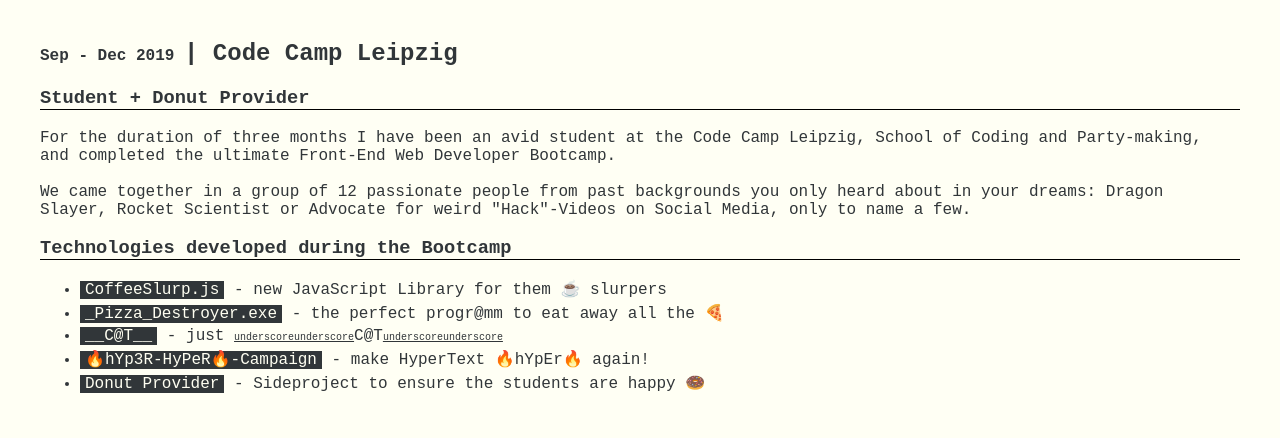
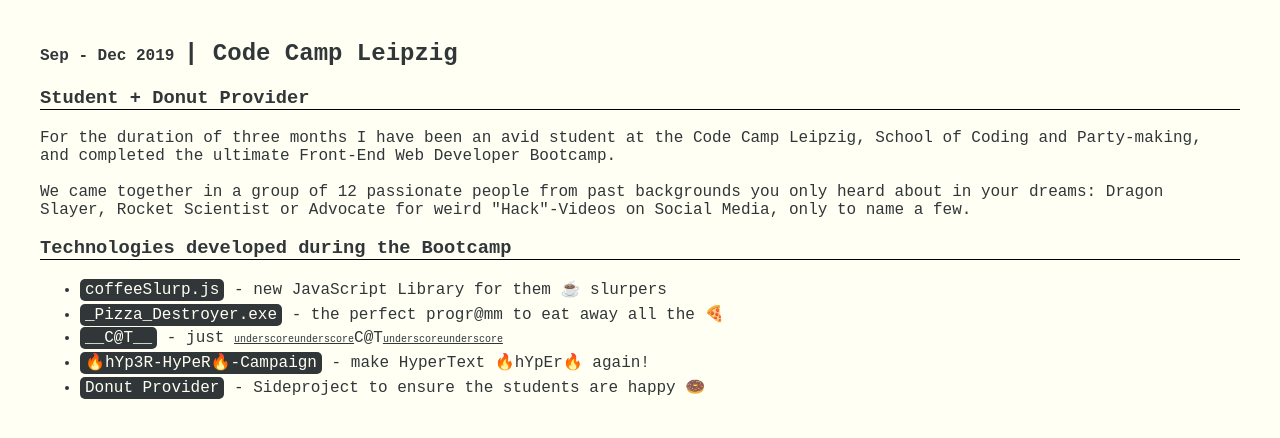
Before and after one commit to valeriakori/html_and_css, a plain HTML site: page wednesday/project/index.html in a window 1280 px wide. Drawn offline with Linux system fonts and the light colour scheme.

Commit message:
remove not needed tags

```diff
--- a/wednesday/project/index.html
+++ b/wednesday/project/index.html
@@ -1,8 +1,8 @@
 <!DOCTYPE html>
 <html lang="en">
   <head>
-        <link rel="shortcut icon" href="/favicon.ico" type="image/x-icon">
-        <link rel="icon" href="./favicon.ico" type="image/x-icon">
+    <link rel="shortcut icon" href="./favicon.ico" type="image/x-icon" />
+    <link rel="icon" href="./favicon.ico" type="image/x-icon" />
     <meta charset="UTF-8" />
     <title>CV</title>
     <style>
@@ -30,49 +30,65 @@
       .tech-item-title {
         background-color: #313639;
         color: #fffff2;
-          padding: 0px 5px;
+        padding: 2px 5px;
+        border-radius: 5px;
       }
       ul.technologie-list {
         /*Let's make the bullet points cooler!!*/
         /* list-style-type: decimal-leading-zero; */
       }
       .technologie-list li {
-          margin-bottom: 4px;
+        margin-bottom: 5px;
       }
-
     </style>
   </head>
   <body>
     <main>
       <section>
-        <div class="timeline-item">
         <article class="project">
-            <!-- project post -->
-            <div class="project-post">
-              <h2 class="title"><span class="date">Sep - Dec 2019 </span> | Code Camp Leipzig</h2>
+          <h2 class="title">
+            <span class="date">Sep - Dec 2019 </span> | Code Camp Leipzig
+          </h2>
           <h3 class="role">Student + Donut Provider</h3>
-              <div class="project-description">
-                <p>For the duration of three months I have been an avid student at the Code Camp Leipzig, School of Coding and Party-making,
-                    and completed the ultimate Front-End Web Developer Bootcamp.<br><br>
-                    We came together in a group of 12 passionate people from past backgrounds you only heard about in your dreams:
-                    Dragon Slayer, Rocket Scientist or Advocate for weird "Hack"-Videos on Social Media, only to name a few.
+          <p class="project-description">
+            For the duration of three months I have been an avid student at the
+            Code Camp Leipzig, School of Coding and Party-making, and completed
+            the ultimate Front-End Web Developer Bootcamp.<br /><br />
+            We came together in a group of 12 passionate people from past
+            backgrounds you only heard about in your dreams: Dragon Slayer,
+            Rocket Scientist or Advocate for weird "Hack"-Videos on Social
+            Media, only to name a few.
           </p>
-              </div>
-            </div>
 
-            <!-- project technologies -->
-            <div class="project-technologies">
-              <h3 class="technologies-title">Technologies developed during the Bootcamp</h3>
+          <h3 class="technologies-title">
+            Technologies developed during the Bootcamp
+          </h3>
           <ul class="technologie-list">
-                  <li><span class="tech-item-title">CoffeeSlurp.js</span> - new JavaScript Library for them ☕️ slurpers</li>
-                  <li><span class="tech-item-title">_Pizza_Destroyer.exe</span> - the perfect progr@mm to eat away all the 🍕</li>
-                  <li><span class="tech-item-title">__C@T__</span> - just <span class="small-text">underscoreunderscore</span>C@T<span class="small-text">underscoreunderscore</span></li>
-                  <li><span class="tech-item-title">🔥hYp3R-HyPeR🔥-Campaign</span> - make HyperText 🔥hYpEr🔥 again!</li>
-                  <li><span class="tech-item-title">Donut Provider</span> - Sideproject to ensure the students are happy 🍩</li>
+            <li>
+              <span class="tech-item-title">coffeeSlurp.js</span> - new
+              JavaScript Library for them ☕️ slurpers
+            </li>
+            <li>
+              <span class="tech-item-title">_Pizza_Destroyer.exe</span> - the
+              perfect progr@mm to eat away all the 🍕
+            </li>
+            <li>
+              <span class="tech-item-title">__C@T__</span> - just
+              <span class="small-text">underscoreunderscore</span>C@T<span
+                class="small-text"
+                >underscoreunderscore</span
+              >
+            </li>
+            <li>
+              <span class="tech-item-title">🔥hYp3R-HyPeR🔥-Campaign</span> -
+              make HyperText 🔥hYpEr🔥 again!
+            </li>
+            <li>
+              <span class="tech-item-title">Donut Provider</span> - Sideproject
+              to ensure the students are happy 🍩
+            </li>
           </ul>
-            </div>
         </article>
-        </div>
       </section>
     </main>
   </body>
```
Also changed, not shown: 1 other file. Lines whose indentation alone changed are shown as unchanged.
